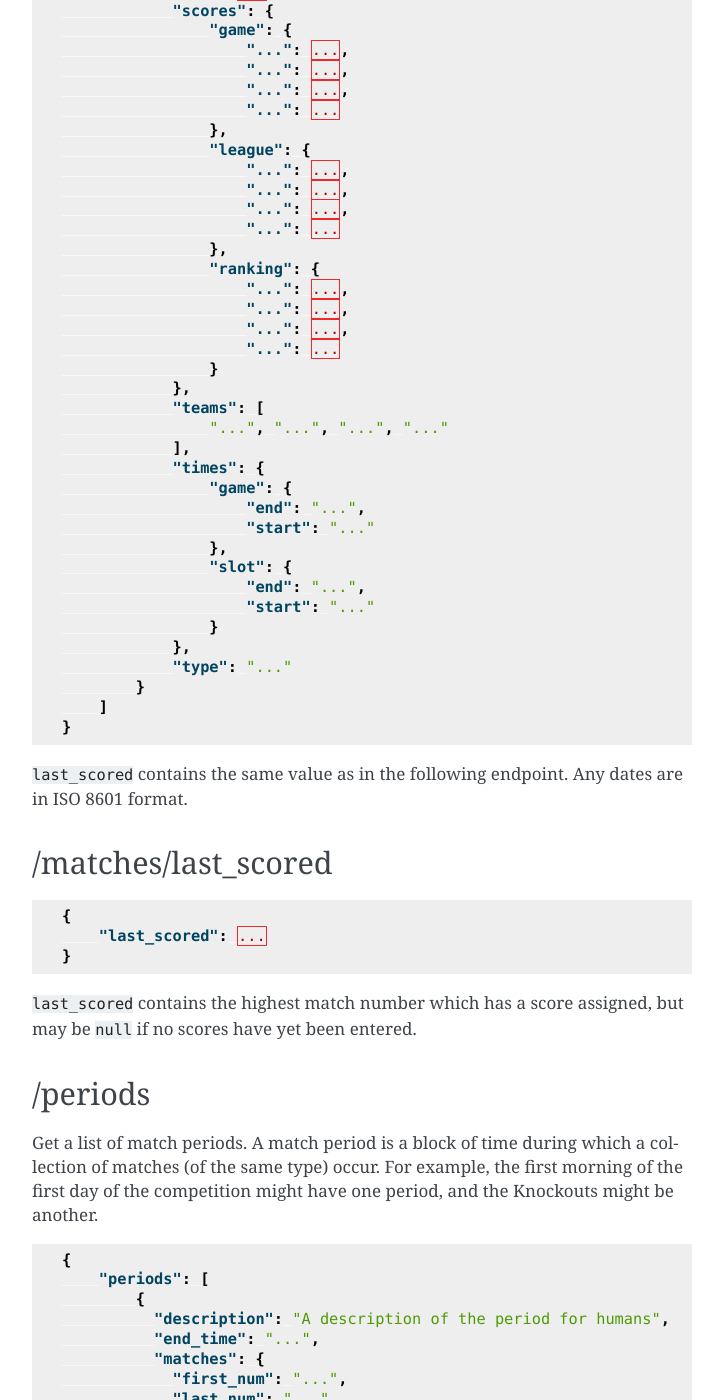
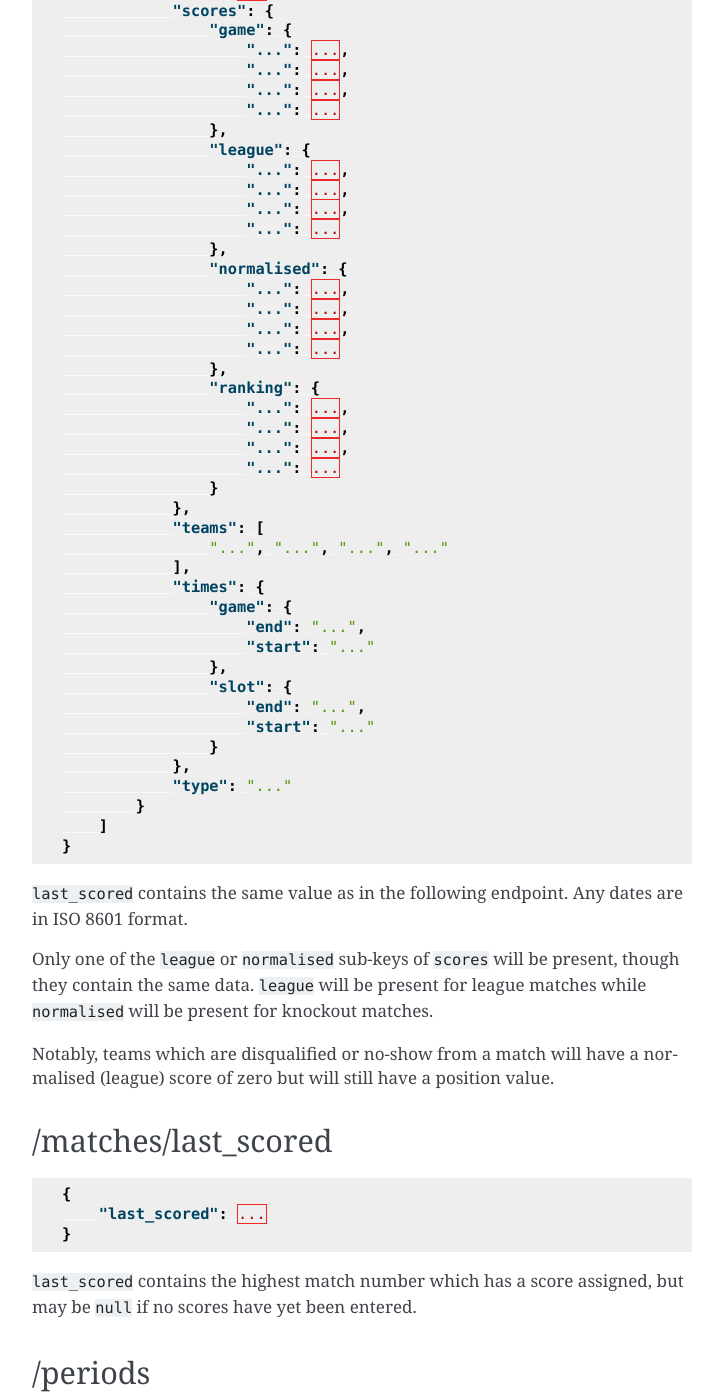
Before and after one commit to srobo-legacy/comp-srcomp-http, a Sphinx documentation site: the page built from docs/endpoints.rst, in a window 1280 px wide and 1400 px high, scrolled down 3659 px. Shown: the whole window, without its empty margins (388-1111 px from the left). Built offline with Sphinx 7.4.7, drawn with Linux system fonts in a browser that asks for light colours.

Commit message:
Also expose the 'normalised' scores for knockout matches
These are effectively the 'league' scores for these matches, but
I've chosen a different key name to avoid suggesting they affect
the league. We should probably move to using 'normalised' for both.

Change-Id: Ib708ddc1310c2914c5719863cd05ae64465790d9

```diff
--- a/docs/endpoints.rst
+++ b/docs/endpoints.rst
@@ -196,6 +196,12 @@ limits start from the last match and work backwards.
                         "...": ...,
                         "...": ...
                     },
+                    "normalised": {
+                        "...": ...,
+                        "...": ...,
+                        "...": ...,
+                        "...": ...
+                    },
                     "ranking": {
                         "...": ...,
                         "...": ...,
@@ -223,6 +229,13 @@ limits start from the last match and work backwards.
 
 ``last_scored`` contains the same value as in the following endpoint.
 Any dates are in ISO 8601 format.
+
+Only one of the ``league`` or ``normalised`` sub-keys of ``scores`` will be
+present, though they contain the same data. ``league`` will be present for
+league matches while ``normalised`` will be present for knockout matches.
+
+Notably, teams which are disqualified or no-show from a match will have a
+normalised (league) score of zero but will still have a position value.
 
 /matches/last_scored
 --------------------
```
Also changed, not shown: 2 other files.
